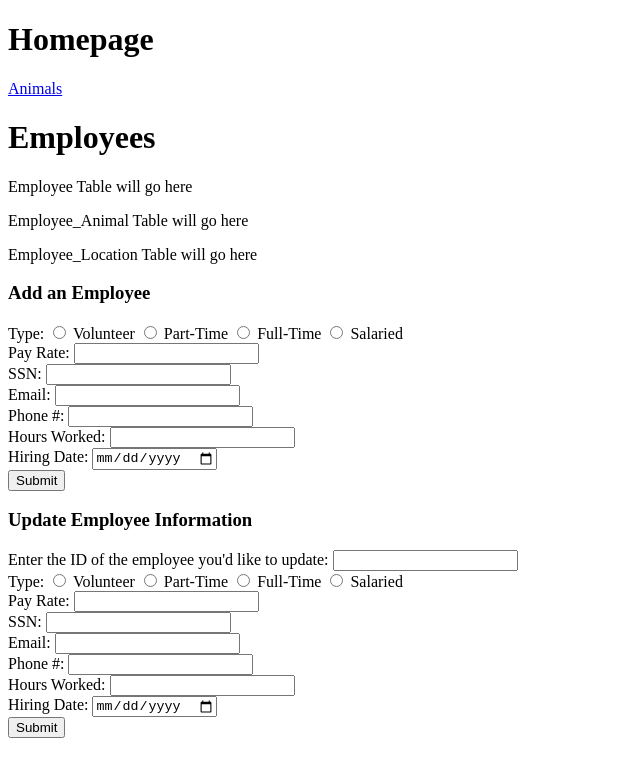
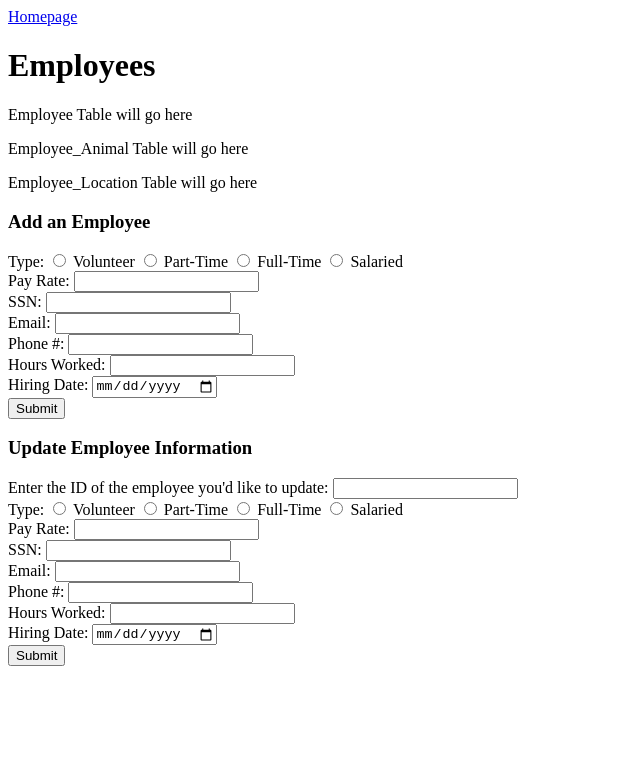
Before and after one commit to METrimble/Adoption-Center-Database, a plain HTML site: page Employee.html in a window 1280 px wide. Shown: the whole page, without its empty margins (0-640 px from the left). Drawn offline with Linux system fonts and the light colour scheme.

Commit message:
homepagelinks fixed

```diff
--- a/Employee.html
+++ b/Employee.html
@@ -5,8 +5,7 @@
     </head>
     <body>
         <div class="homepage-link">
-            <h1>Homepage</h1>
-            <A HREF="homepage.html">Animals</A>
+            <A HREF="homepage.html">Homepage</A>
             <br>
         </div>
 
```
Also changed, not shown: Animal.html (+2 -2 lines), Foster_Parent.html (+2 -2 lines), Location.html (+2 -2 lines).
